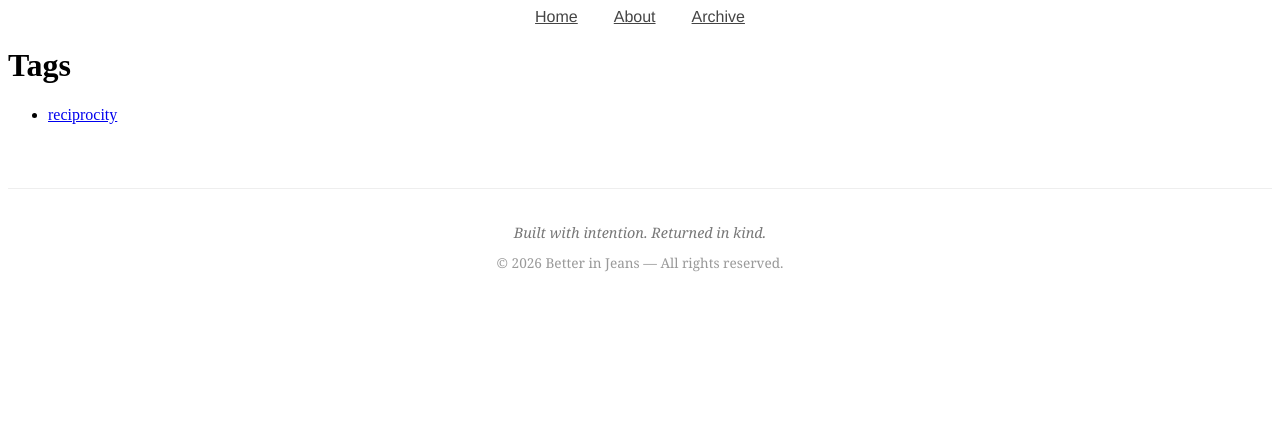
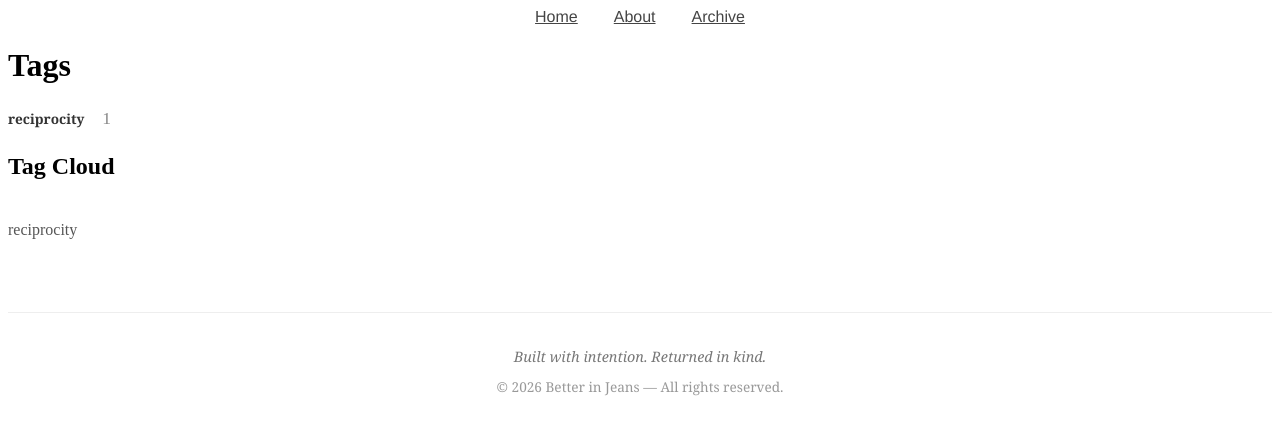
Before and after one commit to SelfCenteredAltruist/betterinjeans-site, a Jekyll site: the page built from tags.md, in a window 1280 px wide. Shown: the top 435 px of the page. Built offline with Jekyll 4.4.1, drawn with Linux system fonts in a browser that asks for light colours.

Commit message:
Fix tags

```diff
--- a/assets/css/style.css
+++ b/assets/css/style.css
@@ -23,6 +23,7 @@
   margin: 0 auto;
   line-height: 1.6;
 }
+
 @media (prefers-color-scheme: dark) {
   body {
     background: #1c1c1c;
@@ -55,6 +56,7 @@
     color: #aaa;
   }
 }
+
 .nav {
   text-align: center;
   margin-bottom: 1rem;
@@ -70,15 +72,6 @@
 
 .nav a:hover {
   color: #000;
-}
-.post-list li {
-  margin: 0.5rem 0;
-}
-
-.post-date {
-  color: #888;
-  font-size: 0.9rem;
-  margin-left: 0.5rem;
 }
 
 hr {
@@ -108,6 +101,103 @@ hr {
   font-size: 0.85rem;
   color: #999;
 }
+.tag-link {
+  font-family: "Georgia", serif;
+  font-size: 0.85rem;
+  color: #555;
+  margin-right: 0.5rem;
+  text-decoration: none;
+}
+
+.tag-link:hover {
+  text-decoration: underline;
+}
+
+/* Tag list */
+.tag-list {
+  list-style: none;
+  padding: 0;
+  margin: 1.5rem 0;
+}
+
+.tag-list li {
+  margin: 0.4rem 0;
+  font-size: 1.1rem;
+}
+
+.tag-link {
+  text-decoration: none;
+  color: #333;
+  font-weight: 600;
+}
+
+.tag-link:hover {
+  text-decoration: underline;
+}
+
+.tag-count {
+  color: #888;
+  margin-left: 0.4rem;
+}
+
+/* Tag cloud */
+.tag-cloud {
+  margin-top: 2rem;
+  line-height: 2.2rem;
+}
+
+.tag-cloud-item {
+  margin-right: 0.6rem;
+  text-decoration: none;
+  color: #555;
+}
+
+.tag-cloud-item:hover {
+  color: #000;
+  text-decoration: underline;
+}
+
+/* post-content styles */
+
+.post-content {
+  font-family: "Georgia", serif;
+  line-height: 1.7;
+  color: #333;
+}
+
+.post-list {
+  list-style: none;
+  padding: 0;
+  margin: 2rem 0;
+}
+
+.post-list li {
+  margin: 0.5rem 0;
+}
+
+.post-item {
+  margin-bottom: 1rem;
+}
+
+.post-item a {
+  font-size: 1.2rem;
+  font-weight: 600;
+  text-decoration: none;
+  color: #222;
+}
+
+.post-item a:hover {
+  text-decoration: underline;
+}
+
+.post-date {
+  font-family: "Georgia", serif;
+  font-size: 0.95rem;
+  color: #777;
+  margin: 0 0 1rem;
+}
+
+
 .post-header {
   margin-bottom: 2rem;
   text-align: left;
@@ -121,31 +211,6 @@ hr {
   color: #222;
 }
 
-.post-date {
-  font-family: "Georgia", serif;
-  font-size: 0.95rem;
-  color: #777;
-  margin: 0 0 1rem;
-}
-
 .post-tags {
   margin: 0 0 1rem;
 }
-
-.tag-link {
-  font-family: "Georgia", serif;
-  font-size: 0.85rem;
-  color: #555;
-  margin-right: 0.5rem;
-  text-decoration: none;
-}
-
-.tag-link:hover {
-  text-decoration: underline;
-}
-
-.post-content {
-  font-family: "Georgia", serif;
-  line-height: 1.7;
-  color: #333;
-}
--- a/tags.md
+++ b/tags.md
@@ -3,12 +3,33 @@ layout: default
 title: Tags
 ---
 
-# Tags
+<h1 class="page-title">Tags</h1>
 
-<ul>
-  {% for tag in site.tags %}
+<ul class="tag-list">
+  {% assign tags = site.tags | sort %}
+  {% for tag in tags %}
     <li>
-      <a href="/tag/{{ tag[0] }}">{{ tag[0] }}</a>
+      <a class="tag-link" href="{{ '/tag/' | append: tag[0] | relative_url }}">
+        {{ tag[0] }}
+      </a>
+      <span class="tag-count">{{ tag[1].size }}</span>
     </li>
   {% endfor %}
 </ul>
+
+<h2 class="tag-cloud-title">Tag Cloud</h2>
+
+<div class="tag-cloud">
+  {% assign tags = site.tags %}
+  {% for tag in tags %}
+    {% assign count = tag[1].size %}
+    {% assign size = count | times: 4 | plus: 12 %}
+    <a
+      href="{{ '/tag/' | append: tag[0] | relative_url }}"
+      style="font-size: {{ size }}px;"
+      class="tag-cloud-item"
+    >
+      {{ tag[0] }}
+    </a>
+  {% endfor %}
+</div>
```
Also changed, not shown: tag/tag.html (added, +16 -0 lines).
